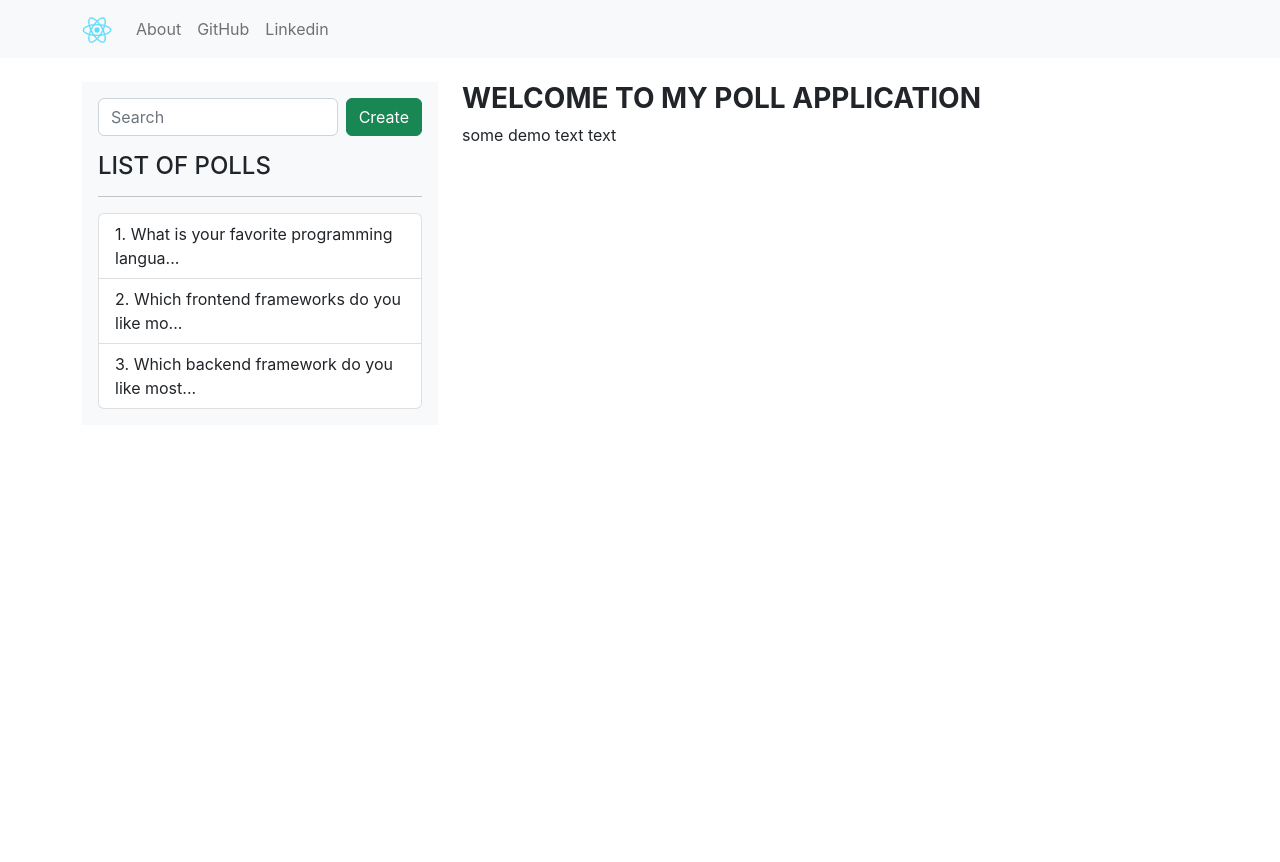
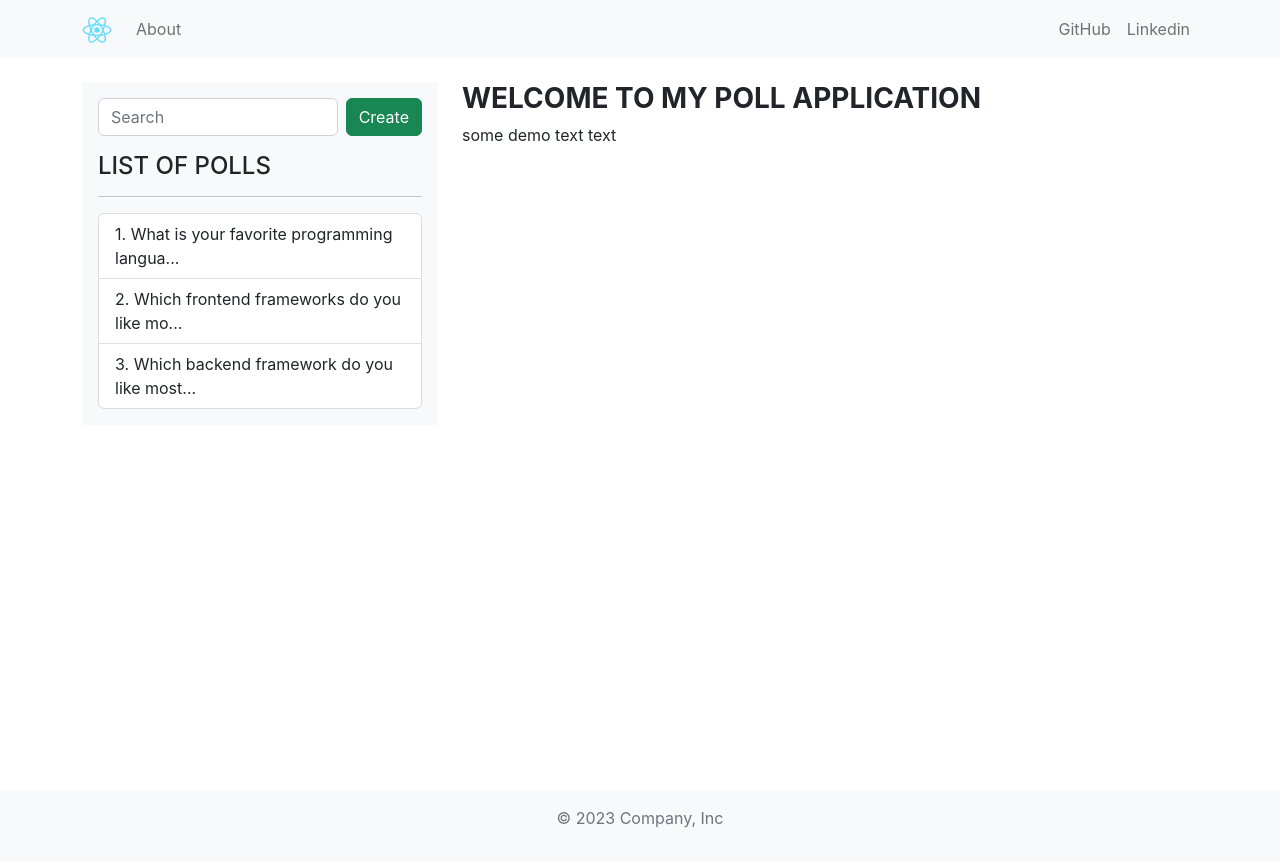
Before and after one commit to murschid/react-poll-app, a React (Create React App) app: page / in a window 1280 px wide. Before the commit the page ends 800 px from the top, so only its background shows below. Built offline with nearby package versions, Linux system fonts and the light colour scheme.

Commit message:
Navbar placement

```diff
--- a/src/App.css
+++ b/src/App.css
@@ -1,5 +1,8 @@
 .App {
   text-align: center;
+}
+.height {
+  min-height: 88.5vh;
 }
 .cursor {
   cursor: pointer;
--- a/src/components/common/About.jsx
+++ b/src/components/common/About.jsx
@@ -1,5 +1,5 @@
 import React from "react";
-import Navbar from "../main/Navbar";
+import Navbar from "./Navbar";
 
 class About extends React.Component {
 	render () {
--- /dev/null
+++ b/src/components/common/Footer.jsx
@@ -0,0 +1,11 @@
+import React from "react";
+
+const Footer = () => {
+	return (
+		<footer className="py-3 bg-light">
+			<p className="text-center text-muted">© 2023 Company, Inc</p>
+		</footer>
+	);
+}
+
+export default Footer;
--- /dev/null
+++ b/src/components/common/Navbar.jsx
@@ -0,0 +1,34 @@
+import React from "react";
+import { NavLink } from "react-router-dom";
+
+const Navbar = () => {
+	return (
+		<nav className="navbar sticky-top navbar-expand-lg bg-light">
+			<div className="container">
+				<span className="navbar-brand">
+					<NavLink to="/" className="nav-link"><img src="logo192.png" alt="Logo" width="30" height="30"/></NavLink>
+				</span>
+				<button className="navbar-toggler" type="button" data-bs-toggle="collapse" data-bs-target="#navbarSupportedContent" aria-controls="navbarSupportedContent" aria-expanded="false" aria-label="Toggle navigation">
+					<span className="navbar-toggler-icon"></span>
+				</button>
+				<div className="collapse navbar-collapse" id="navbarSupportedContent">
+					<ul className="navbar-nav me-auto mb-2 mb-lg-0">
+						<li className="nav-item">
+							<NavLink to="/about" className="nav-link">About</NavLink>
+						</li>
+					</ul>
+					<ul className="navbar-nav mb-2 mb-lg-0">
+						<li className="nav-item">
+							<a className="nav-link" href="https://github.com/murschid" target="_blank" rel="noreferrer">GitHub</a>
+						</li>
+						<li className="nav-item">
+							<a className="nav-link" href="https://linkedin.com/in/murschid" target="_blank" rel="noreferrer">Linkedin</a>
+						</li>
+					</ul>
+				</div>
+			</div>
+		</nav>
+	)
+}
+
+export default Navbar;
--- a/src/components/main/Main.jsx
+++ b/src/components/main/Main.jsx
@@ -2,9 +2,10 @@ import React from "react";
 import { Col, Container, Row } from "reactstrap";
 import shortid from "shortid";
 import MainContent from "./Index";
-import Navbar from "./Navbar";
 import Sidebar from "../sidebar/Index";
 import POLLS from "../../data/polls";
+import Navbar from "../common/Navbar";
+import Footer from "../common/Footer";
 
 class Main extends React.Component {
 	state = {
@@ -87,7 +88,7 @@ class Main extends React.Component {
 		return (
 			<div className="main">
 				<Navbar />
-				<Container className="mt-4">
+				<Container className="mt-4 height">
 					<Row>
 						<Col md={4}>
 							<Sidebar
@@ -108,6 +109,7 @@ class Main extends React.Component {
 						</Col>
 					</Row>
 				</Container>
+				<Footer/>
 			</div>
 		);
 	}
--- a/src/components/main/Navbar.jsx
+++ /dev/null
@@ -1,32 +0,0 @@
-import React from "react";
-import { NavLink } from "react-router-dom";
-
-const Navbar = () => {
-	return (
-		<nav className="navbar navbar-expand-lg bg-light">
-			<div className="container">
-				<a className="navbar-brand" href="http://localhost:3000">
-					<img src="logo192.png" alt="Logo" width="30" height="30"/>
-				</a>
-				<button className="navbar-toggler" type="button" data-bs-toggle="collapse" data-bs-target="#navbarSupportedContent" aria-controls="navbarSupportedContent" aria-expanded="false" aria-label="Toggle navigation">
-					<span className="navbar-toggler-icon"></span>
-				</button>
-				<div className="collapse navbar-collapse" id="navbarSupportedContent">
-				<ul className="navbar-nav me-auto mb-2 mb-lg-0">
-					<li className="nav-item">
-						<NavLink to="/about" className="nav-link">About</NavLink>
-					</li>
-					<li className="nav-item">
-						<a className="nav-link" href="https://github.com/murschid" target="_blank" rel="noreferrer">GitHub</a>
-					</li>
-					<li className="nav-item">
-						<a className="nav-link" href="https://www.linkedin.com/in/murschid/" target="_blank" rel="noreferrer">Linkedin</a>
-					</li>
-				</ul>
-				</div>
-			</div>
-		</nav>
-	)
-}
-
-export default Navbar;
```
